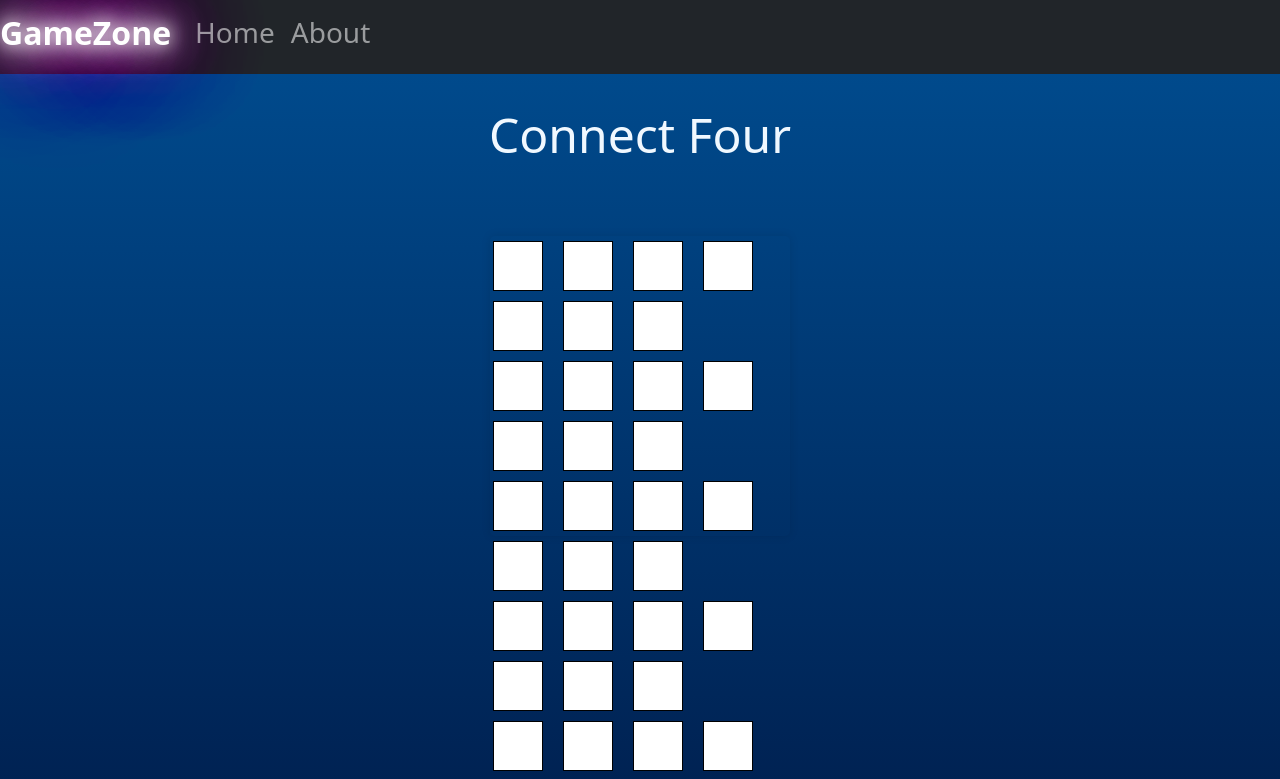
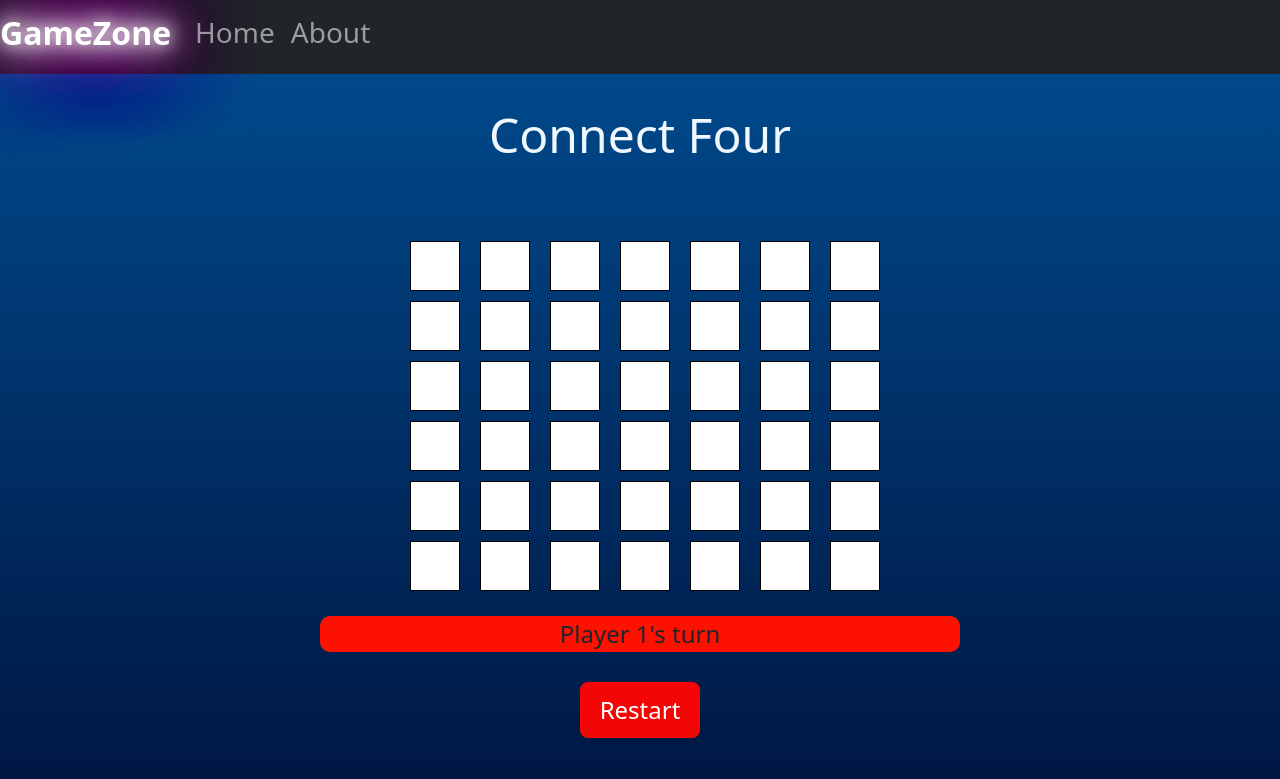
Before and after one commit to NiranjanHebli/GameZone, a React (Create React App) app: page /connectfour in a window 1280 px wide. Shown: the top 779 px of the page. Built offline with nearby package versions, Linux system fonts and the light colour scheme.

Commit message:
Bugs fixed

```diff
--- a/src/components/About.js
+++ b/src/components/About.js
@@ -1,17 +1,17 @@
-import React from 'react';
-import { makeStyles } from '@material-ui/core/styles';
-import { Container, Grid, Typography } from '@material-ui/core';
+import React from "react";
+import { makeStyles } from "@material-ui/core/styles";
+import { Container, Grid, Typography } from "@material-ui/core";
 const useStyles = makeStyles((theme) => ({
   container: {
-    backgroundImage: 'url("http://www.transparenttextures.com/patterns/gplay.png")',
-    backgroundPosition: 'center',
+    backgroundImage:
+      'url("http://www.transparenttextures.com/patterns/gplay.png")',
+    backgroundPosition: "center",
     paddingTop: theme.spacing(10),
     paddingBottom: theme.spacing(35),
-
   },
   textContainer: {
-    color: '#FFFFFF',
-    textAlign: 'center',
+    color: "#FFFFFF",
+    textAlign: "center",
   },
 }));
 
@@ -24,15 +24,22 @@ function About() {
         <Grid container spacing={3}>
           <Grid item xs={12}>
             <div className={classes.textContainer}>
-              <Typography  variant="h2" component="h2">
-            <h2 className="disco-text"> About Us</h2>
+              <Typography variant="h2" component="h2">
+                <h2 className="glitter"> About Us</h2>
               </Typography>
               <Typography variant="subtitle1">
-              Welcome to GameZone, your one-stop destination for all things gaming! Our mission is to provide gamers of all ages and skill levels with a fun and engaging online platform where they can play their favorite games, connect with other gamers, and explore new titles.
-</Typography>
-<Typography variant="subtitle1">
-If you have any questions or concerns about GameZone, please don't hesitate to contact us. We're always happy to hear from our users, and we're committed to providing you with the best possible gaming experience. Thanks for choosing GameZone!
-</Typography>
+                Welcome to GameZone, your one-stop destination for all things
+                gaming! Our mission is to provide gamers of all ages and skill
+                levels with a fun and engaging online platform where they can
+                play their favorite games, connect with other gamers, and
+                explore new titles.
+              </Typography>
+              <Typography variant="subtitle1">
+                If you have any questions or concerns about GameZone, please
+                don't hesitate to contact us. We're always happy to hear from
+                our users, and we're committed to providing you with the best
+                possible gaming experience. Thanks for choosing GameZone!
+              </Typography>
             </div>
           </Grid>
         </Grid>
--- a/src/containers/ConnectFour/ConnectFour.css
+++ b/src/containers/ConnectFour/ConnectFour.css
@@ -10,10 +10,11 @@ h1 {
   color: aliceblue;
 }
 
-.board {
+.boardConnectFour {
   display: inline-block;
   margin-top: 65px;
-  margin-bottom: 10px;
+
+  margin-bottom: 40px;
 }
 
 .row {
@@ -40,7 +41,7 @@ h1 {
   border-color: white;
 }
 
-.message {
+.messageConnectFour {
 position: relative;
 background-color: rgb(253, 17, 0);
 bottom: 20px;
@@ -48,6 +49,7 @@ width: 50%;
 margin-left: 25%;
 border-radius: 10px;
 font-size: 24px;
+
 }
 
 button {
--- a/src/containers/ConnectFour/ConnectFour.js
+++ b/src/containers/ConnectFour/ConnectFour.js
@@ -165,16 +165,16 @@ function ConnectFour() {
     for (let row = 0; row < ROWS; row++) {
     rows.push(renderRow(row));
     }
-    return <div className="board">{rows}</div>;
+    return <div className="boardConnectFour">{rows}</div>;
     };
 
     const renderMessage = () => {
     if (winner !== null) {
-    return <div className="message">Player {winner} wins!</div>;
+    return <div className="messageConnectFour">Player {winner} wins!</div>;
     } else if (board.every(row => row.every(cell => cell !== EMPTY))) {
-    return <div className="message">It's a tie!</div>;
+    return <div className="messageConnectFour">It's a tie!</div>;
     } else {
-    return <div className="message">Player {currentPlayer}'s turn</div>;
+    return <div className="messageConnectFour">Player {currentPlayer}'s turn</div>;
     }
     };
 
```
